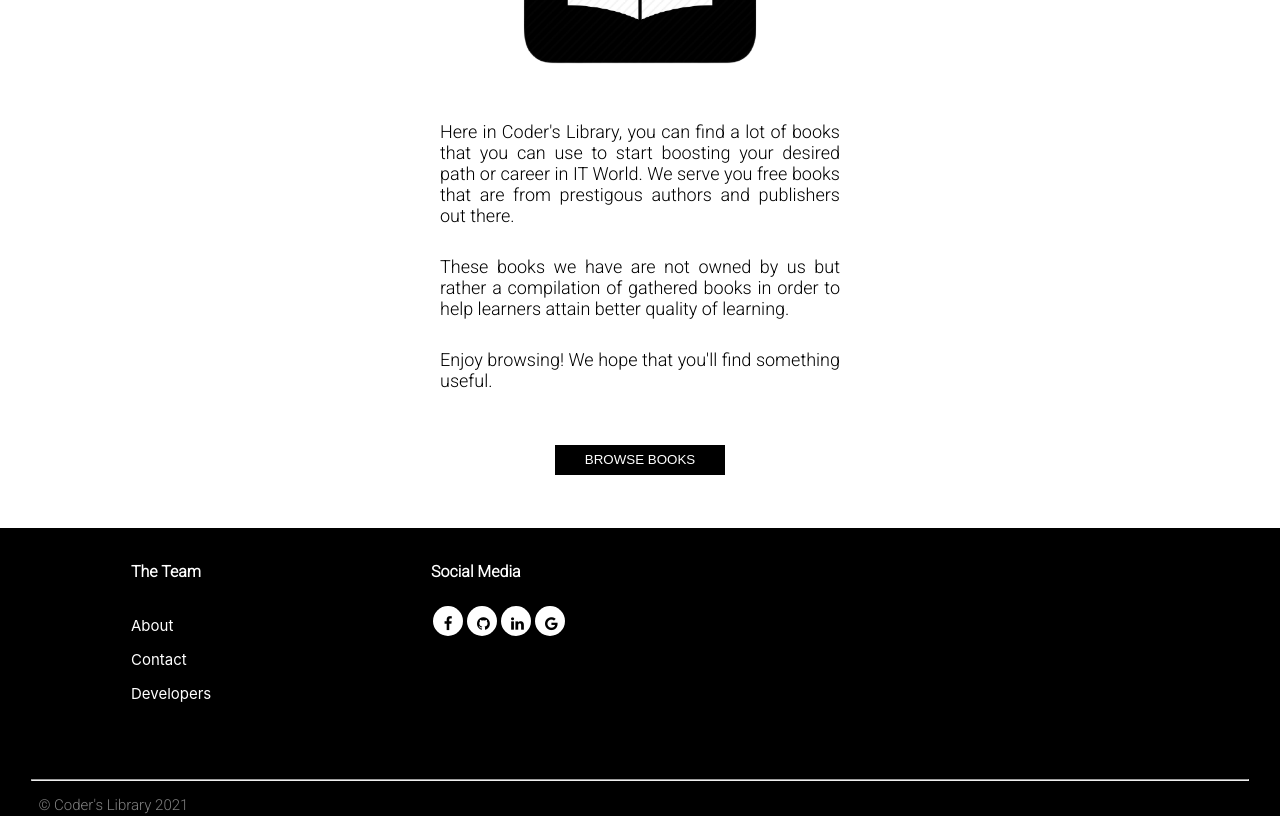
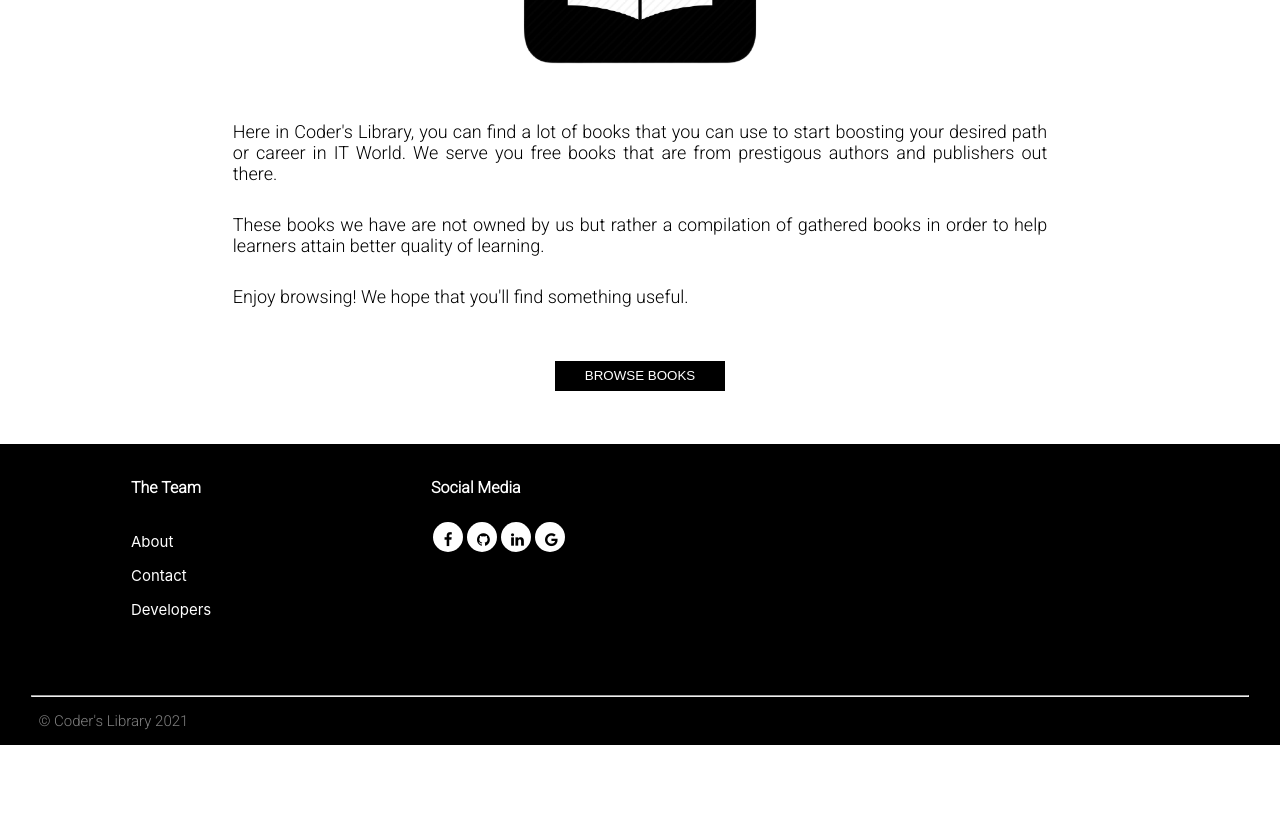
Before and after one commit to PaoloGuimalan/coderslibrary, a React (Create React App) app: page / in a window 1280 px wide. Shown: the part 440-1256 px from the top of the page. After the commit the page ends 1185 px from the top, so only its background shows below. Built offline with nearby package versions, Linux system fonts and the light colour scheme.

Commit message:
first commit

```diff
--- a/public/index.html
+++ b/public/index.html
@@ -21,6 +21,6 @@
     <title>Coder's Library</title>
   </head>
   <body>
-    <div id="root"></div>
+    <div id="root" style="height: 100%;"></div>
   </body>
 </html>
--- a/src/App.css
+++ b/src/App.css
@@ -16,7 +16,6 @@
   width: 100%;
   color: white;
   background-color: black;
-  margin: 0;
   position: absolute;
 }
 
@@ -47,7 +46,7 @@
 
 #tbl_medias{
   padding-left: 10vw;
-  width: 300px;
+  width: 400px;
   margin-bottom: 50px;
 }
 
--- a/src/App.js
+++ b/src/App.js
@@ -46,9 +46,9 @@ function App() {
                 </tr>
                 <tr>
                   <td>
-                    <p className='footer_p'>About</p>
-                    <p className='footer_p'>Contact</p>
-                    <p className='footer_p'>Developers</p>
+                    <Link to='/about' className='links'><p className='footer_p'>About</p></Link>
+                    <Link to='/about' className='links'><p className='footer_p'>Contact</p></Link>
+                    <Link to='/about' className='links'><p className='footer_p'>Developers</p></Link>
                   </td>
                 </tr>
               </tbody>
--- a/src/Components/css/Home.css
+++ b/src/Components/css/Home.css
@@ -42,7 +42,7 @@
     font-family: 'Roboto', sans-serif;
     font-size: 18px;
     text-align: justify;
-    width: 400px;
+    width: 80%;
     margin: 0px auto 30px auto;
 }
 
```
